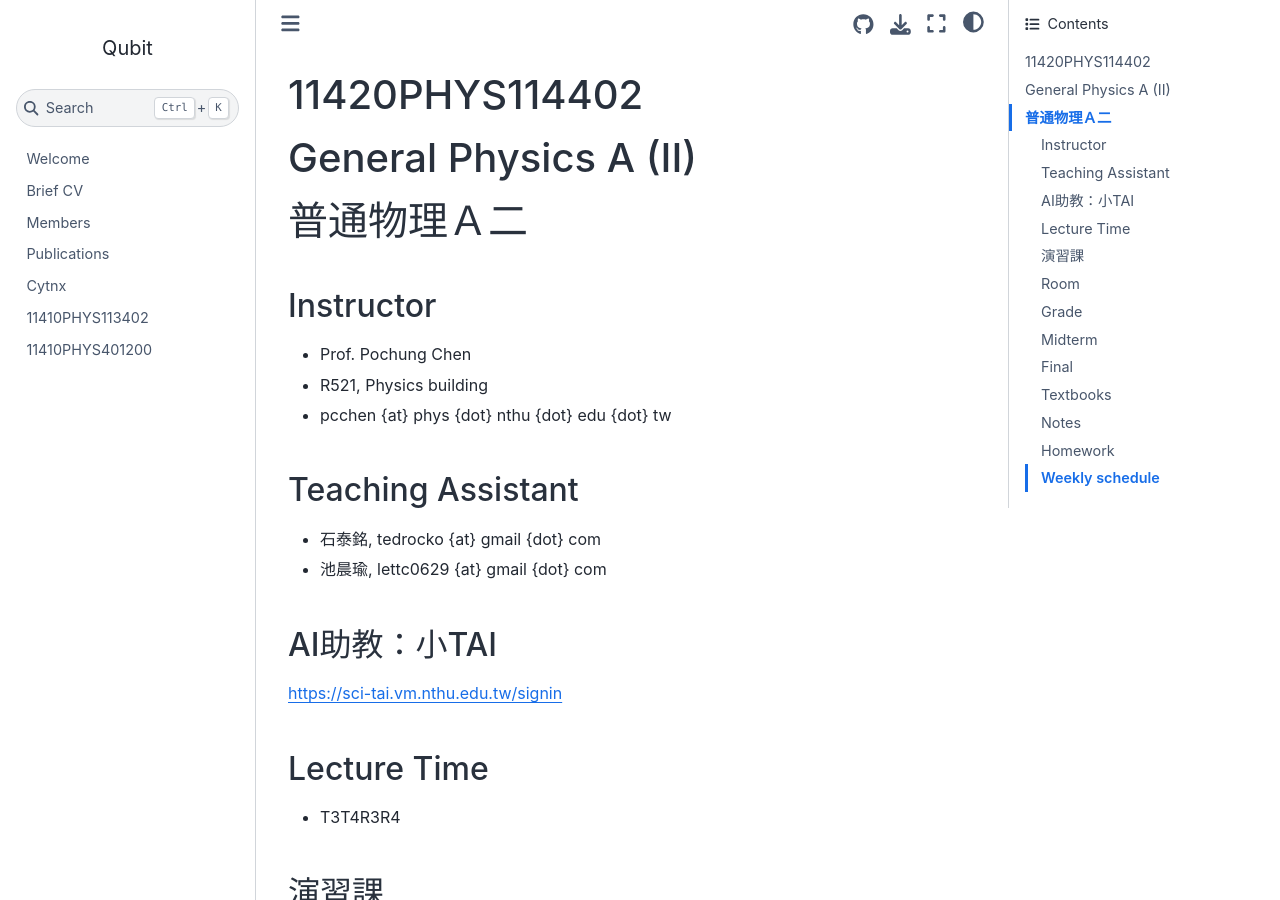
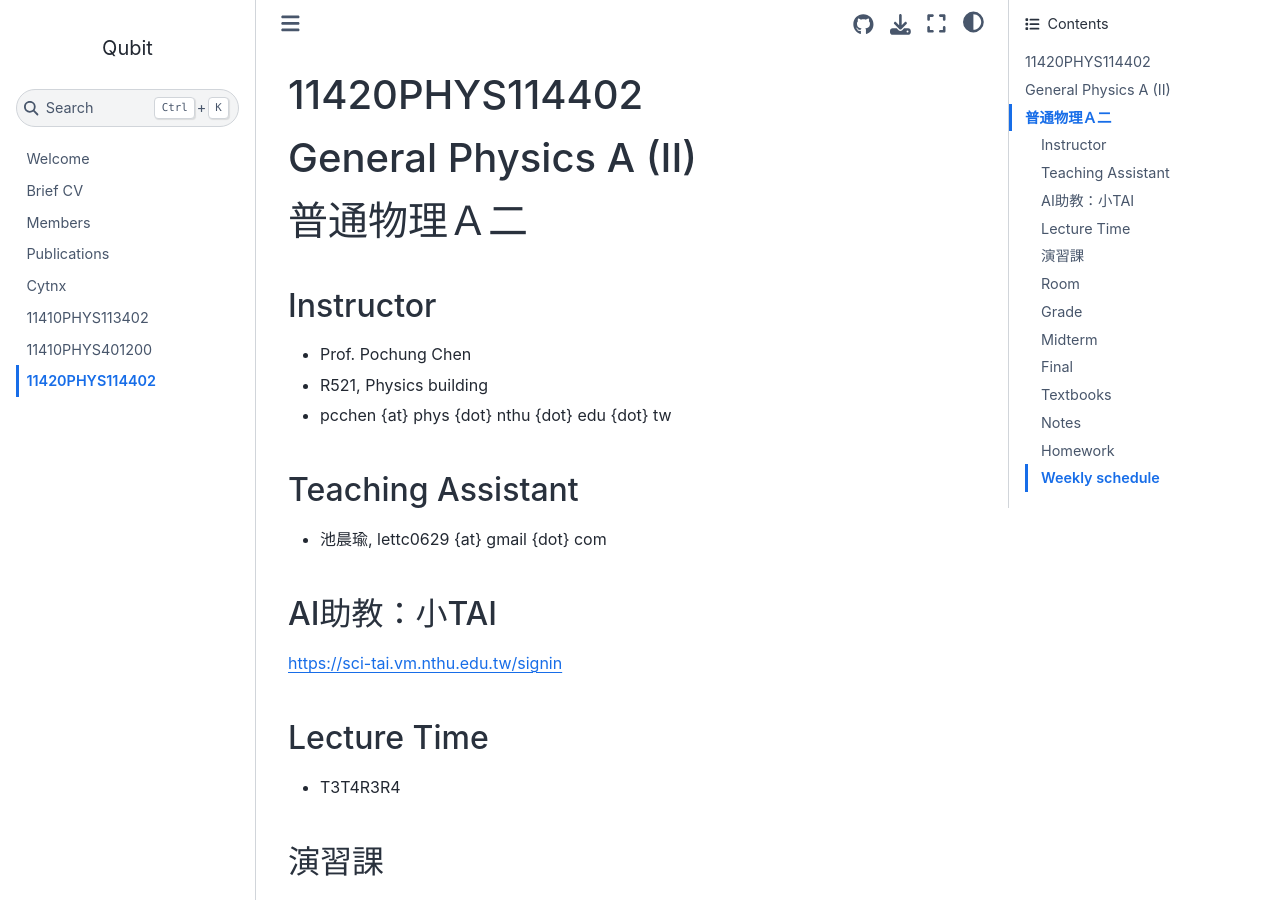
Before and after one commit to pcchen/pcchen.github.io, a Jupyter Book: the page built from teaching/11420PHYS114402.md, in a window 1280 px wide and 900 px high. Built offline with Jupyter Book 1.0.4 settings and Sphinx 7.4.7 and the Sphinx Book theme 1.1.4, drawn with Linux system fonts in a browser that asks for light colours; some of the changed text lies outside the part shown.

Commit message:
new semester

```diff
--- a/_toc.yml
+++ b/_toc.yml
@@ -24,6 +24,7 @@ parts:
     # - file: teaching/11320PHYS114402
     - file: teaching/11410PHYS113402
     - file: teaching/11410PHYS401200
+    - file: teaching/11420PHYS114402
     # - file: teaching/glossary
     # chapters:
     # - file: teaching/11210PHYS113403
--- a/teaching/11420PHYS114402.md
+++ b/teaching/11420PHYS114402.md
@@ -8,7 +8,6 @@
 * pcchen {at} phys {dot} nthu {dot} edu {dot} tw
 
 ## Teaching Assistant
-* 石泰銘, tedrocko {at} gmail {dot} com
 * 池晨瑜, lettc0629 {at} gmail {dot} com
 
 ## AI助教：小TAI
@@ -94,7 +93,7 @@ Unit 2: Modern Physics
   * 3/10/2026: Volume
   * 3/12/2026: Volume
 * Week 4
-  * 3/17/2026: Volume
+  * 3/17/2026: Volume [x]
   * 3/19/2026: Volume
 * Week 5
   * 3/24/2026: Volume
```
Also changed, not shown: other parts of teaching/11420PHYS114402.md (+2 -2 lines).
